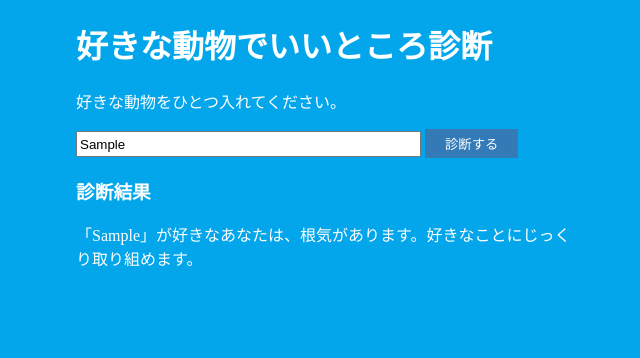
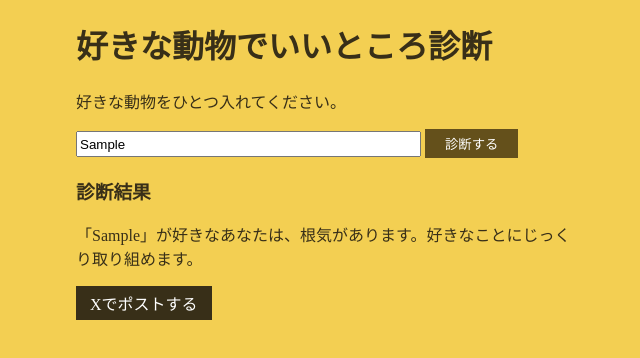
Before and after one commit to 261zs02745-ui/GitHub261za02745-ui-.github.io, a plain HTML site: page birthday-fortune/index.html in a window 1280 px wide. Both pictures are taken after typing "Sample" into the empty fields and a click on the button "診断する". Shown: the whole page, without its empty margins (314-954 px from the left). Drawn offline with Linux system fonts and the light colour scheme.

Commit message:
診断結果をXでポストするリンクを追加し、イチョウ色に変更

```diff
--- a/birthday-fortune/assessment.js
+++ b/birthday-fortune/assessment.js
@@ -3,6 +3,7 @@
 const animalInput = document.getElementById('animal');
 const form = document.getElementById('assessment');
 const resultArea = document.getElementById('result-area');
+const tweetArea = document.getElementById('tweet-area');
 
 const answers = [
   '聞き上手です。友だちが話すとき、最後までじっくり聞ける人です。',
@@ -27,6 +28,7 @@ form.addEventListener('submit', function (event) {
   event.preventDefault();
   const animal = animalInput.value.trim();
   resultArea.textContent = '';
+  tweetArea.textContent = '';
   if (animal === '') {
     resultArea.textContent = '好きな動物を入れてください。';
     animalInput.focus();
@@ -38,6 +40,16 @@ form.addEventListener('submit', function (event) {
   resultArea.appendChild(heading);
 
   const paragraph = document.createElement('p');
-  paragraph.textContent = assessment(animal);
+  const result = assessment(animal);
+  paragraph.textContent = result;
   resultArea.appendChild(paragraph);
+
+  // 診断結果とハッシュタグを入れたXの投稿画面へのリンクを作る。
+  const anchor = document.createElement('a');
+  const postText = result + '\n#好きな動物でいいところ診断';
+  anchor.setAttribute('href', 'https://x.com/intent/tweet?text=' + encodeURIComponent(postText));
+  anchor.setAttribute('target', '_blank');
+  anchor.setAttribute('rel', 'noopener');
+  anchor.textContent = 'Xでポストする';
+  tweetArea.appendChild(anchor);
 });
--- a/birthday-fortune/index.html
+++ b/birthday-fortune/index.html
@@ -14,6 +14,7 @@
     <button type="submit">診断する</button>
   </form>
   <div id="result-area" aria-live="polite"></div>
+  <div id="tweet-area"></div>
   <script src="assessment.js"></script>
 </body>
 </html>
--- a/birthday-fortune/style.css
+++ b/birthday-fortune/style.css
@@ -1,6 +1,6 @@
 body {
-  background-color: #04a6eb;
-  color: #fdffff;
+  background-color: #f3cf52;
+  color: #382f18;
   width: 500px;
   max-width: calc(100% - 16px);
   margin-right: auto;
@@ -9,9 +9,17 @@ body {
 
 button {
   padding: 5px 20px;
-  background-color: #337ab7;
-  color: #fdffff;
+  background-color: #64501b;
+  color: white;
   border-style: none;
+}
+
+#tweet-area a {
+  display: inline-block;
+  padding: 5px 14px;
+  background-color: #382f18;
+  color: white;
+  text-decoration: none;
 }
 
 input {
```
